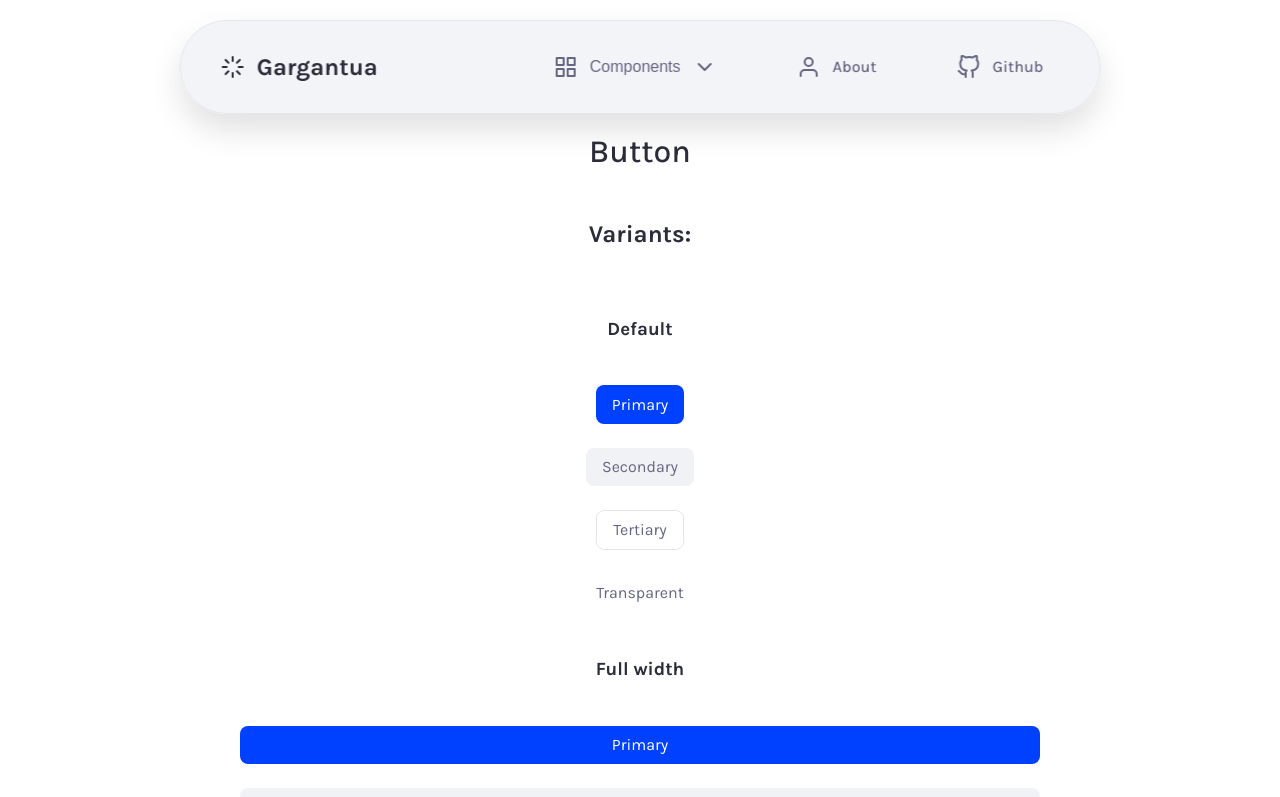
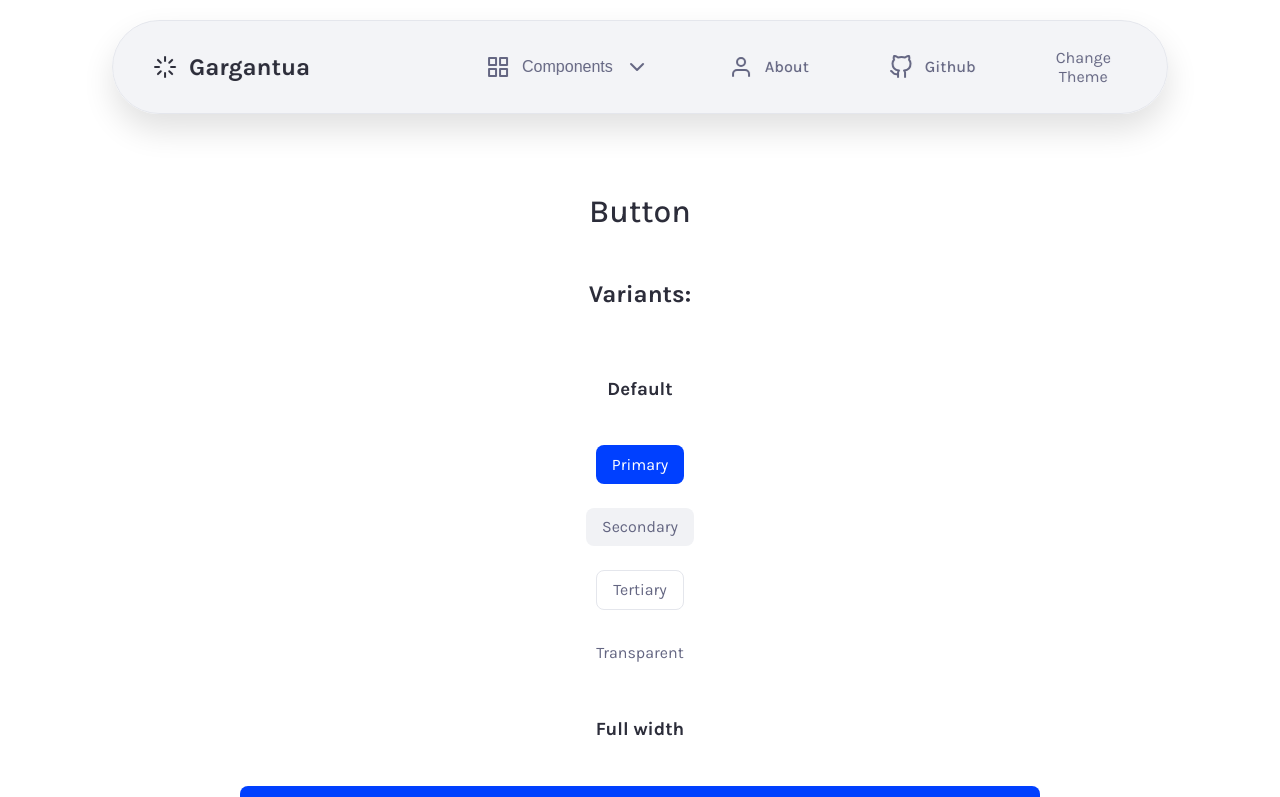
Before and after one commit to EmilianoCicero/Gargantua, a React (Vite) app: page /button in a window 1280 px wide. Shown: the top 797 px of the page. Built offline with nearby package versions, Linux system fonts and the light colour scheme.

Commit message:
added theme toggle to the navbar

```diff
--- a/src/App.jsx
+++ b/src/App.jsx
@@ -1,4 +1,4 @@
-import React, { useState, useEffect } from 'react';
+import React from 'react';
 import Button from './components/Button';
 import Container from './layouts/Container';
 import Card from './components/Card';
@@ -6,25 +6,15 @@ import useFeather from './hooks/useFeatherIcons';
 import './styles/tokens.css';
 import Navbar from './components/Navbar';
 import Hero from './components/Hero';
+import { useTheme } from './main';
 
 function App() {
-  const [theme, setTheme] = useState('light');
-
-  useEffect(() => {
-    // Set the data-theme attribute on the HTML element directly
-    document.documentElement.setAttribute('data-theme', theme);
-  }, [theme]);
-
   useFeather();
-
-  const toggleTheme = () => {
-    setTheme(prev => (prev === 'light' ? 'dark' : 'light'));
-  };
+  const { toggleTheme } = useTheme();
 
   return (
     <>
-      <Navbar />
-      <Button variant="transparent" onClick={toggleTheme}>Change Theme</Button>
+      <Navbar toggleTheme={toggleTheme} />
       <Container>
       <Hero />
       <Card
--- a/src/components/Navbar/Navbar.jsx
+++ b/src/components/Navbar/Navbar.jsx
@@ -3,8 +3,9 @@ import './Navbar.css';
 import useFeather from '../../hooks/useFeatherIcons';
 import DropdownMenu from '../DropdownMenu/DropdownMenu';
 import { Link } from 'react-router-dom';
+import Button from '../Button';
 
-function Navbar() {
+function Navbar({ toggleTheme }) {
     useFeather();
   return (
     <nav className="navbar">
@@ -16,6 +17,7 @@ function Navbar() {
       </DropdownMenu>
       <Link to="/about" className="navbar-link"><i data-feather="user" /> About</Link>
       <Link to="https://github.com/EmilianoCicero/Gargantua" target="_blank" className="navbar-link"><i data-feather="github" /> Github</Link>
+      <Button variant="transparent" onClick={toggleTheme}>Change Theme</Button>
       </div>
     </nav>
   );
--- a/src/index.css
+++ b/src/index.css
@@ -1,6 +1,6 @@
 :root {
   color-scheme: light dark;
-  margin-top: 100px;
+  margin-top: 160px;
 
   font-synthesis: none;
   text-rendering: optimizeLegibility;
--- a/src/main.jsx
+++ b/src/main.jsx
@@ -1,4 +1,4 @@
-import React from 'react';
+import React, { useState, useEffect, createContext, useContext } from 'react';
 import ReactDOM from 'react-dom/client';
 import { BrowserRouter, Routes, Route } from 'react-router-dom';
 import App from './App.jsx';
@@ -9,8 +9,34 @@ import About from './pages/about.jsx';
 import './index.css';
 import './styles/tokens.css';
 
+// Theme context and provider
+const ThemeContext = createContext();
+
+export function useTheme() {
+  return useContext(ThemeContext);
+}
+
+function ThemeProvider({ children }) {
+  const [theme, setTheme] = useState('light');
+
+  useEffect(() => {
+    document.documentElement.setAttribute('data-theme', theme);
+  }, [theme]);
+
+  const toggleTheme = () => {
+    setTheme((prev) => (prev === 'light' ? 'dark' : 'light'));
+  };
+
+  return (
+    <ThemeContext.Provider value={{ theme, toggleTheme }}>
+      {children}
+    </ThemeContext.Provider>
+  );
+}
+
 ReactDOM.createRoot(document.getElementById('root')).render(
   <React.StrictMode>
+    <ThemeProvider>
       <BrowserRouter>
         <Routes>
           <Route path="/" element={<App />} />
@@ -20,5 +46,6 @@ ReactDOM.createRoot(document.getElementById('root')).render(
           <Route path="/about" element={<About />} />
         </Routes>
       </BrowserRouter>
+    </ThemeProvider>
   </React.StrictMode>
 );
--- a/src/pages-components/ButtonPage.jsx
+++ b/src/pages-components/ButtonPage.jsx
@@ -3,12 +3,14 @@ import Button from '../components/Button';
 import Container from '../layouts/Container';
 import useFeather from '../hooks/useFeatherIcons';
 import Navbar from '../components/Navbar/Navbar';
+import { useTheme } from '../main';
 
 const ButtonPage = () => {
     useFeather();
+    const { toggleTheme } = useTheme();
   return (
     <>
-    <Navbar />
+    <Navbar toggleTheme={toggleTheme} />
     <Container>
       <h1>Button</h1>
       <h2>Variants:</h2>
--- a/src/pages-components/CardPage.jsx
+++ b/src/pages-components/CardPage.jsx
@@ -4,12 +4,14 @@ import Button from '../components/Button';
 import Container from '../layouts/Container';
 import useFeather from '../hooks/useFeatherIcons';
 import Navbar from '../components/Navbar/Navbar';
+import { useTheme } from '../main';
 
 const CardPage = () => {
     useFeather();
+    const { toggleTheme } = useTheme();
   return (
     <>
-    <Navbar />
+    <Navbar toggleTheme={toggleTheme} />
     <Container>
       <h1>Card</h1>
       <h2>Variants:</h2>
--- a/src/pages/about.jsx
+++ b/src/pages/about.jsx
@@ -1,14 +1,18 @@
 import React from 'react';
 import Navbar from '../components/Navbar';
 import Container from '../layouts/Container';
+import { useTheme } from '../main';
 
 const About = () => {
+  const { toggleTheme } = useTheme();
   return (
     <>
-    <Navbar />
+    <Navbar toggleTheme={toggleTheme} />
     <Container>
-      <h1>Documentation</h1>
-      <h2>Components</h2>
+      <h1>About</h1>
+      <p>Gargantua is a scalable, opinionated design system built to power digital products with clarity, consistency, and character. It’s more than just components or tokens — it’s a shared language for designers and developers to build fast, accessible, and beautiful experiences across platforms.
+
+Born from real product needs and refined through iteration, Gargantua helps teams stay aligned without killing creativity.</p>
     </Container>
     </>
   );
--- a/src/pages/documentation.jsx
+++ b/src/pages/documentation.jsx
@@ -3,12 +3,14 @@ import useFeather from '../hooks/useFeatherIcons';
 import Navbar from '../components/Navbar';
 import Container from '../layouts/Container';
 import Button from '../components/Button';
+import { useTheme } from '../main';
 
 const Documentation = () => {
     useFeather();
+    const { toggleTheme } = useTheme();
   return (
     <>
-    <Navbar />
+    <Navbar toggleTheme={toggleTheme} />
     <Container>
       <h1>Documentation</h1>
       <h2>Components</h2>
```
Lines whose indentation alone changed are shown as unchanged.
